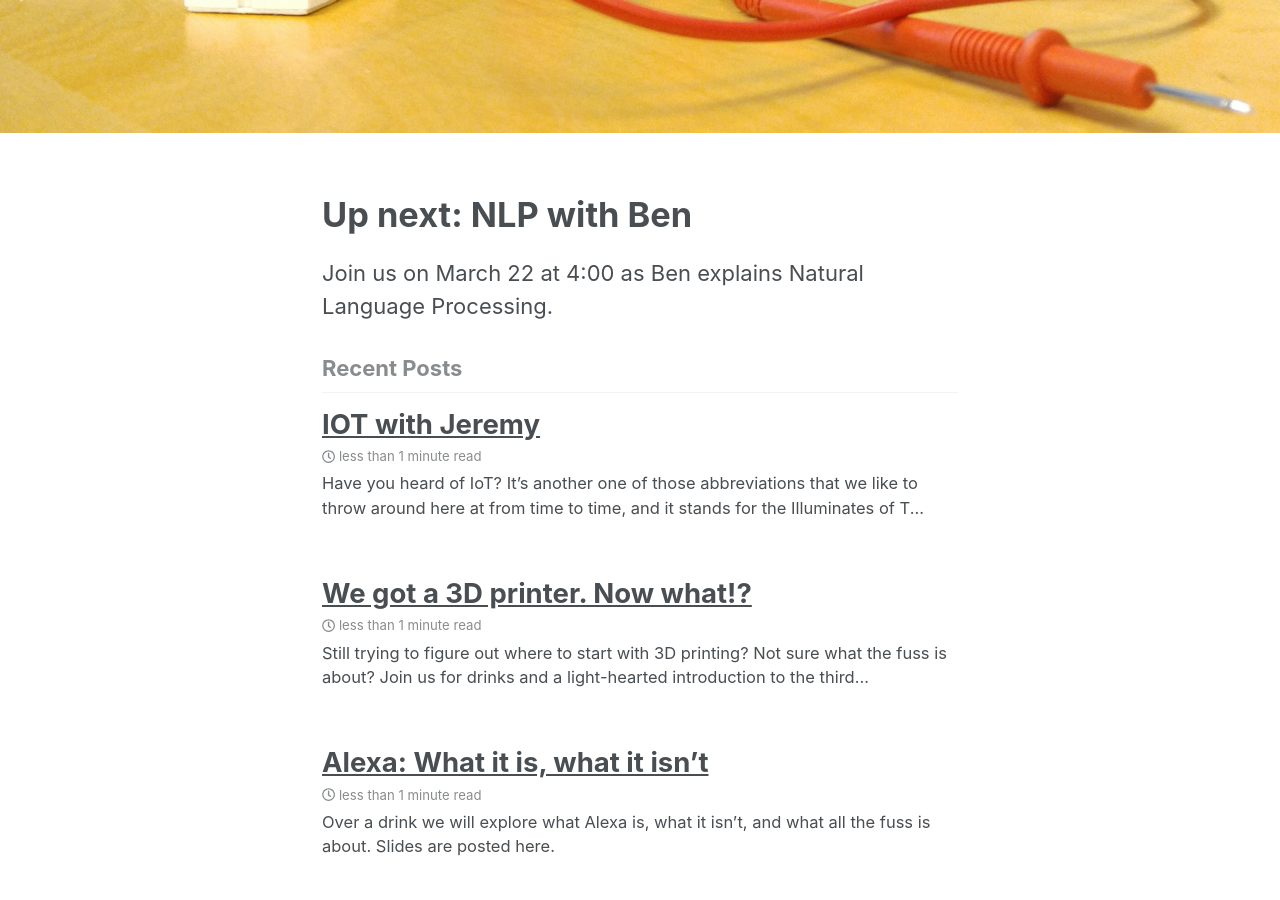
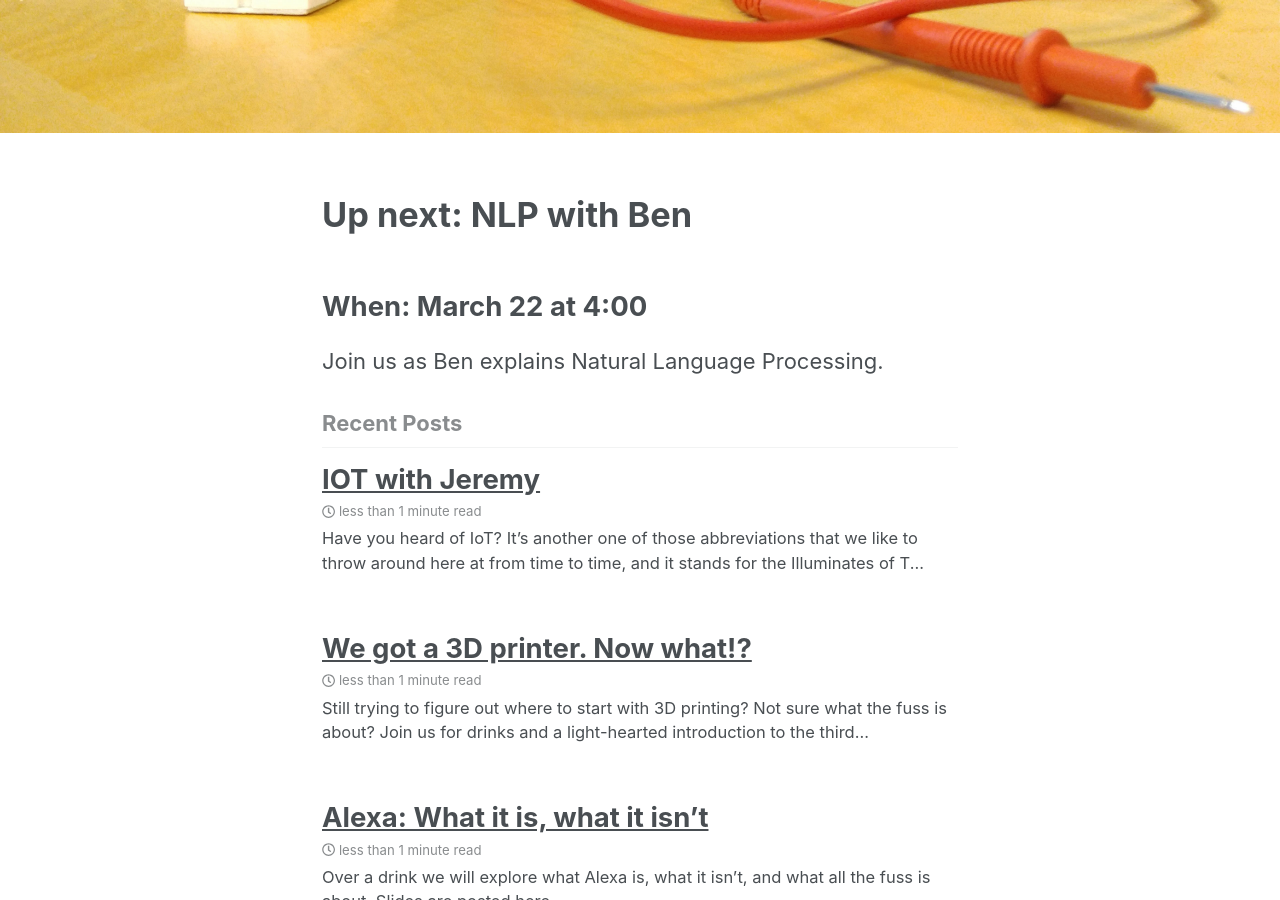
Before and after one commit to technicallySpeaking/technicallySpeaking.github.io, a Jekyll site: the page built from index.html, in a window 1280 px wide and 900 px high, scrolled down 378 px. Built offline with Jekyll 4.4.1, drawn with Linux system fonts in a browser that asks for light colours; nearby versions of some CDN libraries; the list of posts is cut into pages by our own code.

Commit message:
Updated 'index.html' via CloudCannon

```diff
--- a/index.html
+++ b/index.html
@@ -7,4 +7,5 @@ header:
   image: /assets/images/tech-header.jpg
 ---
 <h1>Up next: NLP with Ben</h1>
-<p>Join us on March 22 at 4:00 as Ben explains Natural Language Processing.</p>
+<h2>When: March 22 at 4:00</h2>
+<p>Join us as Ben explains Natural Language Processing.</p>
```
